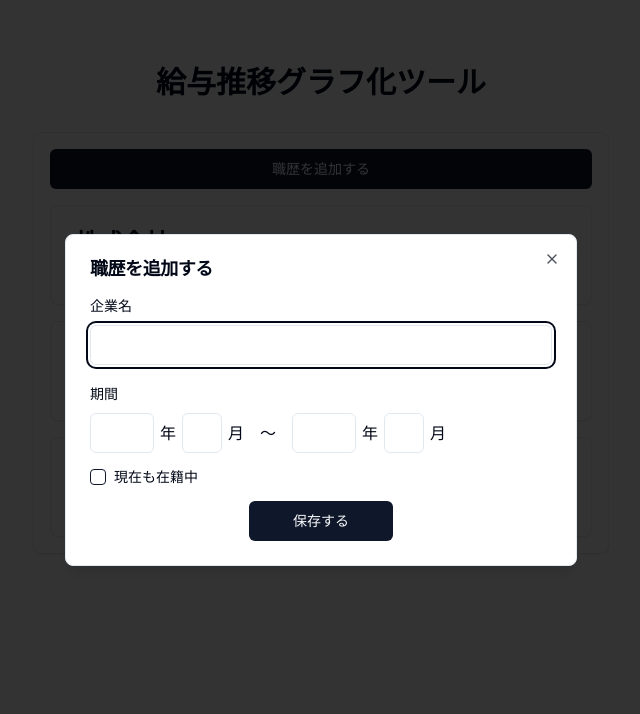
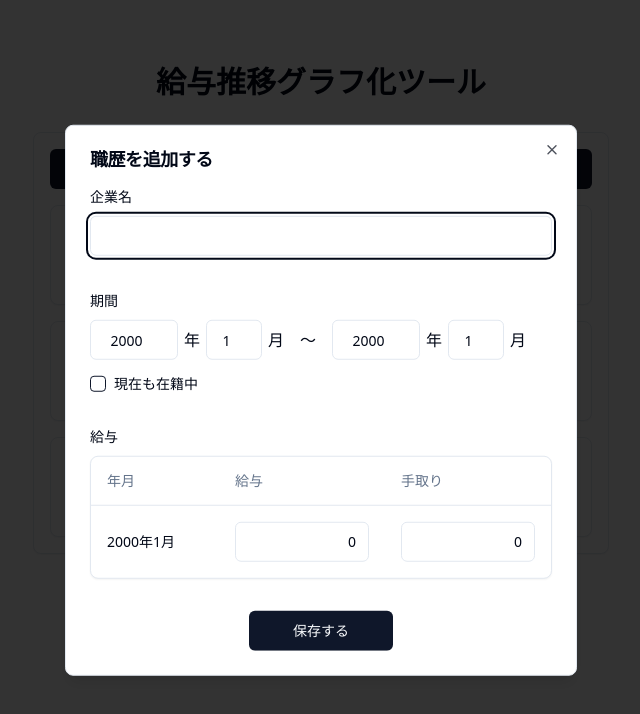
Before and after one commit to money-flows/salary-flows-lite, a React (Vite) app: page / in a window 1280 px wide. Both pictures are taken after a click on the button "職歴を追加する". Shown: the top 714 px of the page, without its empty margins (319-959 px from the left). Built offline with nearby package versions, Linux system fonts and the light colour scheme.

Commit message:
fix: update salary table

```diff
--- a/src/components/career-dialog/components/base-career-dialog/base-career-dialog-form.tsx
+++ b/src/components/career-dialog/components/base-career-dialog/base-career-dialog-form.tsx
@@ -1,23 +1,31 @@
 import { useForm, SubmitHandler } from "react-hook-form";
+import { zodResolver } from "@hookform/resolvers/zod";
 import { Button } from "@/components/ui/button";
 import { Form } from "@/components/ui/form";
 import { Period } from "./period";
-import { Schema } from "./schema";
+import { formSchema, FormSchema, TransformedFormSchema } from "./form-schema";
 import { CompanyName } from "./company-name";
+import { SalaryTable } from "./salary-table";
 
 interface BaseCareerDialogFormProps {
   onClose: () => void;
 }
 
 export function BaseCareerDialogForm({ onClose }: BaseCareerDialogFormProps) {
-  const form = useForm<Schema>({
+  const form = useForm<FormSchema, any, TransformedFormSchema>({
+    resolver: zodResolver(formSchema),
     defaultValues: {
       companyName: "",
+      startYear: "2000",
+      startMonth: "1",
+      endYear: "2000",
+      endMonth: "1",
       isCurrentlyEmployed: false,
+      salaries: [{ gross: 0, net: 0 }],
     },
   });
 
-  const onSubmit: SubmitHandler<Schema> = (data) => {
+  const onSubmit: SubmitHandler<TransformedFormSchema> = (data) => {
     console.log(data);
     onClose();
   };
@@ -25,9 +33,10 @@ export function BaseCareerDialogForm({ onClose }: BaseCareerDialogFormProps) {
   return (
     <Form {...form}>
       <form onSubmit={form.handleSubmit(onSubmit)}>
-        <div className="space-y-4">
+        <div className="space-y-8">
           <CompanyName />
           <Period />
+          <SalaryTable />
           <div className="flex items-center justify-center">
             <Button type="submit" className="w-36">
               保存する
--- a/src/components/career-dialog/components/base-career-dialog/company-name.tsx
+++ b/src/components/career-dialog/components/base-career-dialog/company-name.tsx
@@ -6,10 +6,10 @@ import {
   FormItem,
   FormLabel,
 } from "@/components/ui/form";
-import { Schema } from "./schema";
+import { FormSchema } from "./form-schema";
 
 export function CompanyName() {
-  const form = useFormContext<Schema>();
+  const form = useFormContext<FormSchema>();
 
   return (
     <FormField
--- /dev/null
+++ b/src/components/career-dialog/components/base-career-dialog/form-schema.ts
@@ -0,0 +1,19 @@
+import { z } from "zod";
+
+export const formSchema = z.object({
+  companyName: z.string(),
+  startYear: z.string().transform((value) => parseInt(value)),
+  startMonth: z.string().transform((value) => parseInt(value)),
+  endYear: z.string().transform((value) => parseInt(value)),
+  endMonth: z.string().transform((value) => parseInt(value)),
+  salaries: z.array(
+    z.object({
+      gross: z.number().int().min(0),
+      net: z.number().int().min(0),
+    }),
+  ),
+  isCurrentlyEmployed: z.boolean().optional(),
+});
+
+export type FormSchema = z.input<typeof formSchema>;
+export type TransformedFormSchema = z.output<typeof formSchema>;
--- a/src/components/career-dialog/components/base-career-dialog/period.tsx
+++ b/src/components/career-dialog/components/base-career-dialog/period.tsx
@@ -1,4 +1,5 @@
-import { useFormContext } from "react-hook-form";
+import { useCallback } from "react";
+import { useFormContext, useFieldArray } from "react-hook-form";
 import { Input } from "@/components/ui/input";
 import { Label } from "@/components/ui/label";
 import { Checkbox } from "@/components/ui/checkbox";
@@ -8,7 +9,9 @@ import {
   FormItem,
   FormLabel,
 } from "@/components/ui/form";
-import { Schema } from "./schema";
+import { FormSchema } from "./form-schema";
+import { getYearAndMonthRangeLength } from "./utils/generate-year-and-month-range";
+import { getPeriod } from "./utils/period";
 
 function YearAndMonthInput({
   yearName,
@@ -17,7 +20,30 @@ function YearAndMonthInput({
   yearName: "startYear" | "endYear";
   monthName: "startMonth" | "endMonth";
 }) {
-  const form = useFormContext<Schema>();
+  const form = useFormContext<FormSchema>();
+  const { fields, append } = useFieldArray({
+    name: "salaries",
+    control: form.control,
+  });
+
+  const updateSalaries = useCallback(() => {
+    const startYear = form.getValues("startYear");
+    const startMonth = form.getValues("startMonth");
+    const endYear = form.getValues("endYear");
+    const endMonth = form.getValues("endMonth");
+
+    const period = getPeriod(startYear, startMonth, endYear, endMonth);
+
+    if (period) {
+      const yearAndMonthRangeLength = getYearAndMonthRangeLength(period);
+
+      if (fields.length < yearAndMonthRangeLength) {
+        for (let i = fields.length; i < yearAndMonthRangeLength; i++) {
+          append({ gross: 0, net: 0 });
+        }
+      }
+    }
+  }, [form, fields, append]);
 
   return (
     <div className="flex items-center gap-1.5">
@@ -25,9 +51,18 @@ function YearAndMonthInput({
         control={form.control}
         name={yearName}
         render={({ field }) => (
-          <FormItem className="w-16 text-center">
+          <FormItem>
             <FormControl>
-              <Input {...field} />
+              <Input
+                type="number"
+                className="w-[5.5rem] text-center"
+                {...field}
+                onChange={(e) => {
+                  field.onChange(e);
+                  console.log("onChange");
+                  updateSalaries();
+                }}
+              />
             </FormControl>
           </FormItem>
         )}
@@ -37,9 +72,17 @@ function YearAndMonthInput({
         control={form.control}
         name={monthName}
         render={({ field }) => (
-          <FormItem className="w-10 text-center">
+          <FormItem>
             <FormControl>
-              <Input {...field} />
+              <Input
+                type="number"
+                className="w-14 text-center"
+                {...field}
+                onChange={(e) => {
+                  field.onChange(e);
+                  updateSalaries();
+                }}
+              />
             </FormControl>
           </FormItem>
         )}
@@ -50,7 +93,7 @@ function YearAndMonthInput({
 }
 
 export function Period() {
-  const form = useFormContext<Schema>();
+  const form = useFormContext<FormSchema>();
   const isCurrentlyEmployed = form.watch("isCurrentlyEmployed");
 
   return (
--- /dev/null
+++ b/src/components/career-dialog/components/base-career-dialog/salary-table.tsx
@@ -0,0 +1,111 @@
+import { useFormContext } from "react-hook-form";
+import { Card } from "@/components/ui/card";
+import { FormControl, FormField, FormItem } from "@/components/ui/form";
+import { Input } from "@/components/ui/input";
+import { Label } from "@/components/ui/label";
+import {
+  Table,
+  TableBody,
+  TableCell,
+  TableHead,
+  TableHeader,
+  TableRow,
+} from "@/components/ui/table";
+import { FormSchema } from "./form-schema";
+import { generateYearAndMonthRange } from "./utils/generate-year-and-month-range";
+import { useEffect, useState } from "react";
+import { Period } from "./types";
+import { getPeriod } from "./utils/period";
+
+interface SalaryTableRowProps {
+  yearAndMonth: string;
+  rowIndex: number;
+}
+
+function SalaryTableRow({ yearAndMonth, rowIndex }: SalaryTableRowProps) {
+  const form = useFormContext<FormSchema>();
+
+  return (
+    <TableRow>
+      <TableCell className="font-medium">{yearAndMonth}</TableCell>
+      <TableCell>
+        <FormField
+          control={form.control}
+          name={`salaries.${rowIndex}.gross`}
+          render={({ field }) => (
+            <FormItem>
+              <FormControl>
+                <Input className="text-right" {...field} />
+              </FormControl>
+            </FormItem>
+          )}
+        />
+      </TableCell>
+      <TableCell>
+        <FormField
+          control={form.control}
+          name={`salaries.${rowIndex}.net`}
+          render={({ field }) => (
+            <FormItem>
+              <FormControl>
+                <Input className="text-right" {...field} />
+              </FormControl>
+            </FormItem>
+          )}
+        />
+      </TableCell>
+    </TableRow>
+  );
+}
+
+export function SalaryTable() {
+  const form = useFormContext<FormSchema>();
+
+  const startYear = form.watch("startYear");
+  const startMonth = form.watch("startMonth");
+  const endYear = form.watch("endYear");
+  const endMonth = form.watch("endMonth");
+  // const isCurrentlyEmployed = form.watch("isCurrentlyEmployed");
+
+  const [latestValidPeriod, setLatestValidPeriod] = useState<Period>();
+
+  useEffect(() => {
+    const period = getPeriod(startYear, startMonth, endYear, endMonth);
+
+    if (period) {
+      setLatestValidPeriod(period);
+    }
+  }, [startYear, startMonth, endYear, endMonth]);
+
+  if (!latestValidPeriod) {
+    return null;
+  }
+
+  const yearAndMonthRange = generateYearAndMonthRange(latestValidPeriod);
+
+  return (
+    <div className="space-y-2">
+      <Label>給与</Label>
+      <Card>
+        <Table>
+          <TableHeader>
+            <TableRow>
+              <TableHead className="w-[8rem]">年月</TableHead>
+              <TableHead>給与</TableHead>
+              <TableHead>手取り</TableHead>
+            </TableRow>
+          </TableHeader>
+          <TableBody>
+            {yearAndMonthRange.map((_, index) => (
+              <SalaryTableRow
+                key={index}
+                yearAndMonth={yearAndMonthRange[index]}
+                rowIndex={index}
+              />
+            ))}
+          </TableBody>
+        </Table>
+      </Card>
+    </div>
+  );
+}
--- /dev/null
+++ b/src/components/career-dialog/components/base-career-dialog/types.ts
@@ -0,0 +1,6 @@
+export interface Period {
+  startYear: number;
+  startMonth: number;
+  endYear: number;
+  endMonth: number;
+}
--- /dev/null
+++ b/src/components/career-dialog/components/base-career-dialog/utils/generate-year-and-month-range.ts
@@ -0,0 +1,39 @@
+import { Period } from "../types";
+
+export function generateYearAndMonthRange({
+  startYear,
+  startMonth,
+  endYear,
+  endMonth,
+}: Period) {
+  let currentYear = startYear;
+  let currentMonth = startMonth;
+  const result = [];
+
+  while (
+    currentYear < endYear ||
+    (currentYear === endYear && currentMonth <= endMonth)
+  ) {
+    result.push(`${currentYear}年${currentMonth}月`);
+
+    if (currentMonth === 12) {
+      currentYear += 1;
+      currentMonth = 1;
+    } else {
+      currentMonth += 1;
+    }
+  }
+
+  return result;
+}
+
+export function getYearAndMonthRangeLength({
+  startYear,
+  startMonth,
+  endYear,
+  endMonth,
+}: Period) {
+  const start = startYear * 12 + startMonth;
+  const end = endYear * 12 + endMonth;
+  return end - start + 1;
+}
--- /dev/null
+++ b/src/components/career-dialog/components/base-career-dialog/utils/period.ts
@@ -0,0 +1,42 @@
+import { Period } from "../types";
+
+function isValidPeriod(
+  startYear: string,
+  startMonth: string,
+  endYear: string,
+  endMonth: string,
+) {
+  if (
+    startYear === "" ||
+    startMonth === "" ||
+    endYear === "" ||
+    endMonth === ""
+  ) {
+    return false;
+  }
+
+  if (startYear > endYear) {
+    return false;
+  }
+  if (startYear === endYear && startMonth > endMonth) {
+    return false;
+  }
+  return true;
+}
+
+export function getPeriod(
+  startYear: string,
+  startMonth: string,
+  endYear: string,
+  endMonth: string,
+): Period | undefined {
+  if (!isValidPeriod(startYear, startMonth, endYear, endMonth)) {
+    return undefined;
+  }
+  return {
+    startYear: parseInt(startYear),
+    startMonth: parseInt(startMonth),
+    endYear: parseInt(endYear),
+    endMonth: parseInt(endMonth),
+  };
+}
```
Also changed, not shown: src/components/career-dialog/components/base-career-dialog/schema.ts (deleted, +0 -8 lines), src/main.tsx (+6 -6 lines).
